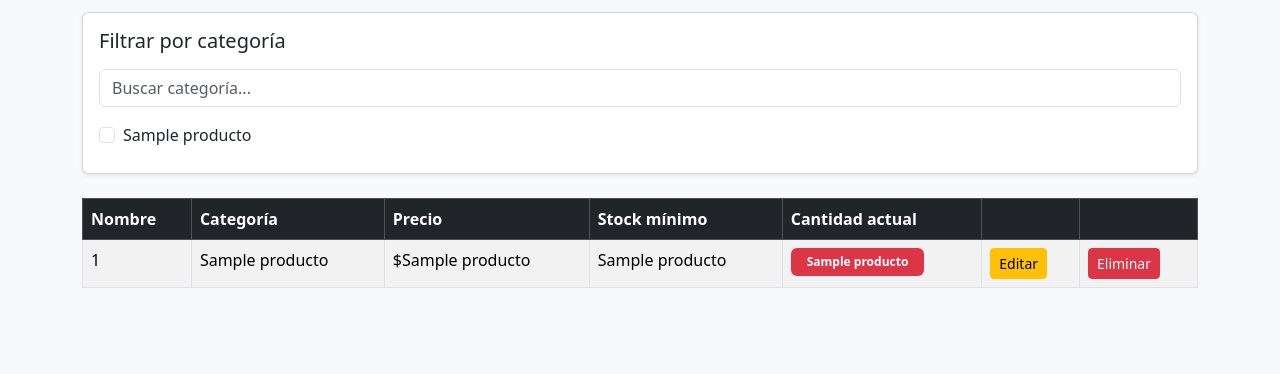
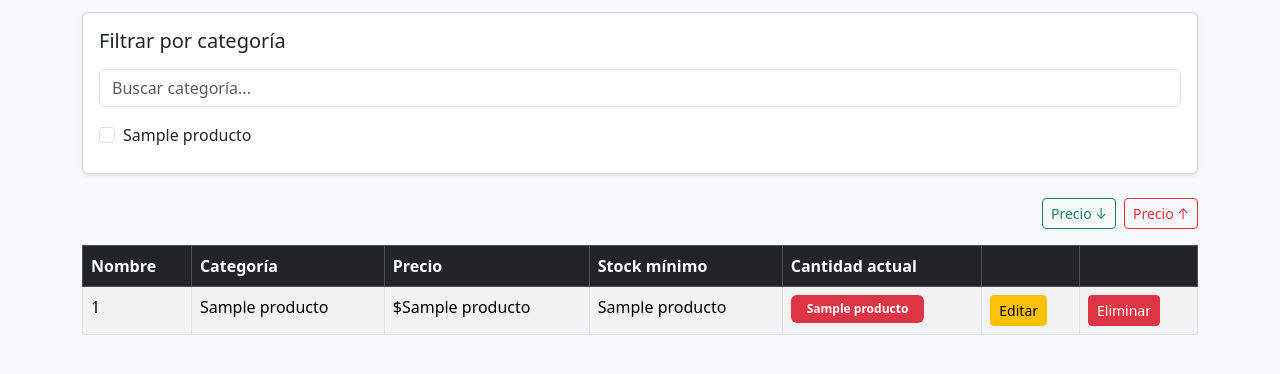
Before and after one commit to melanycpm1/supermercado-jumbox, a Flask app: template templates/inventario.html in a window 1280 px wide. Shown: the part 248-622 px from the top of the page. Run offline with Flask 3, Linux system fonts and the light colour scheme; the template is opened without the code that fills it: most values are stand-ins (such as "Sample title", 1, 10 or a date in 2020).

Commit message:
feat:botones para precio asc/desc

```diff
--- a/static/js/filtro.js
+++ b/static/js/filtro.js
@@ -40,3 +40,27 @@ document.addEventListener("DOMContentLoaded", function() {
     });
 
 });
+
+function ordenarPrecio(tipo) {
+
+    let tbody = document.querySelector("tbody");
+    let filas = Array.from(tbody.querySelectorAll("tr"));
+
+    filas.sort(function(a, b) {
+
+        let precioA = parseFloat(a.getAttribute("data-precio"));
+        let precioB = parseFloat(b.getAttribute("data-precio"));
+
+        if (tipo === "asc") {
+            return precioA - precioB;  // menor a mayor
+        } else {
+            return precioB - precioA;  // mayor a menor
+        }
+    });
+
+    // Vaciar tabla
+    tbody.innerHTML = "";
+
+    // Volver a agregar filas ordenadas
+    filas.forEach(fila => tbody.appendChild(fila));
+}
--- a/templates/inventario.html
+++ b/templates/inventario.html
@@ -111,6 +111,15 @@
     </div>
 </div>
 
+        <div class="d-flex justify-content-end mb-3 gap-2">
+            <button class="btn btn-outline-success btn-sm" onclick="ordenarPrecio('asc')">
+                Precio  ↓
+            </button>
+            <button class="btn btn-outline-danger btn-sm" onclick="ordenarPrecio('desc')">
+                Precio  ↑
+            </button>
+        </div>
+
         <div class="table-responsive">
             <table class="table table-bordered table-striped table-hover">
                 <thead class="table-dark">
@@ -129,7 +138,7 @@
 
                 <tbody>
                     {% for p in productos %}
-                    <tr data-categoria="{{ p[1] }}">
+                    <tr data-categoria="{{ p[1] }}"  data-precio="{{ p[2] }}">
                         <td>{{ p[0] }}</td>
                         <td>{{ p[1] }}</td>
                         <td>${{ p[2] }}</td>
```
